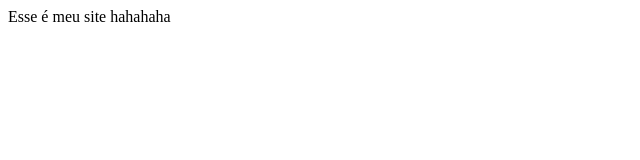
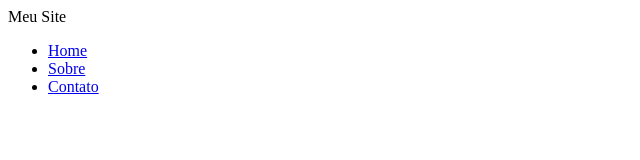
Before and after one commit to docarmoj/site, a plain HTML site: page index.html in a window 1280 px wide. Shown: the whole page, without its empty margins (0-640 px from the left). Drawn offline with Linux system fonts and the light colour scheme.

Commit message:
Novo menu

```diff
--- a/index.html
+++ b/index.html
@@ -4,7 +4,15 @@
 <meta charset="UTF-8">
 <title> Meu Site </title>
 </head>
+
 <body>
-Esse é meu site hahahaha
+Meu Site
+
+<ul>
+    <li><a href="index.html">Home</a></li>
+    <li><a href="sobre.html">Sobre</a></li>
+    <li><a href="contato.html">Contato</a></li>
+</ul>
+
 </body>
 </html>
```
